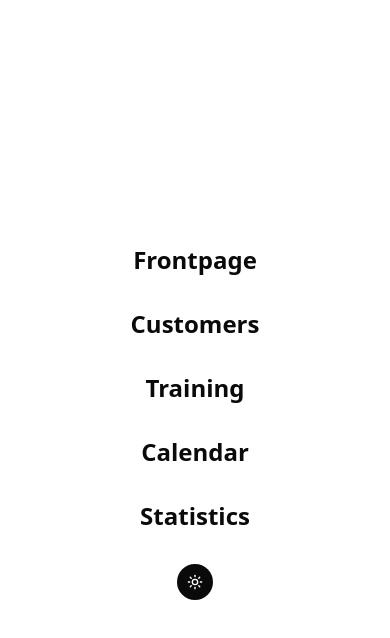
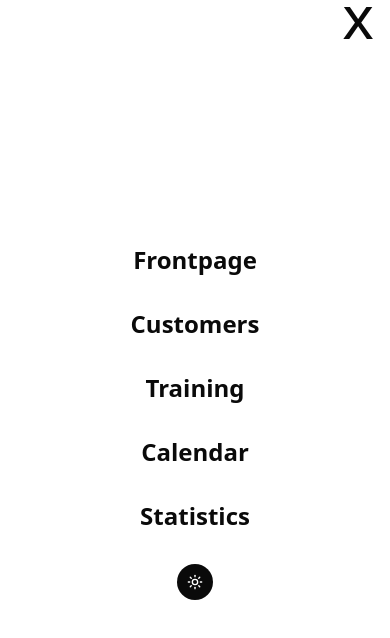
Before and after one commit to JonipHarju/personal-trainer-app-haaga-helia-front-end-course, a React (Vite) app: page / in a window 390 px wide. Both pictures are taken after a click on the button "Open menu". Shown: the top 638 px of the page. Built offline with nearby package versions, Linux system fonts and the light colour scheme; no server answers.

Commit message:
fix: make mobileMenu close buttons color text-foreground so that it changes color according to theme and does not become invisible on light mode

```diff
--- a/src/components/Navbar.tsx
+++ b/src/components/Navbar.tsx
@@ -42,7 +42,7 @@ export default function Navbar() {
       {menuOpen && (
         <div className="flex fixed inset-0 bg-background z-50">
           <button
-            className="absolute top-[-0.90rem] right-4 text-white text-6xl"
+            className="absolute top-[-0.90rem] right-4 text-foreground text-6xl"
             onClick={() => setMenuOpen(false)}
           >
             x
```
